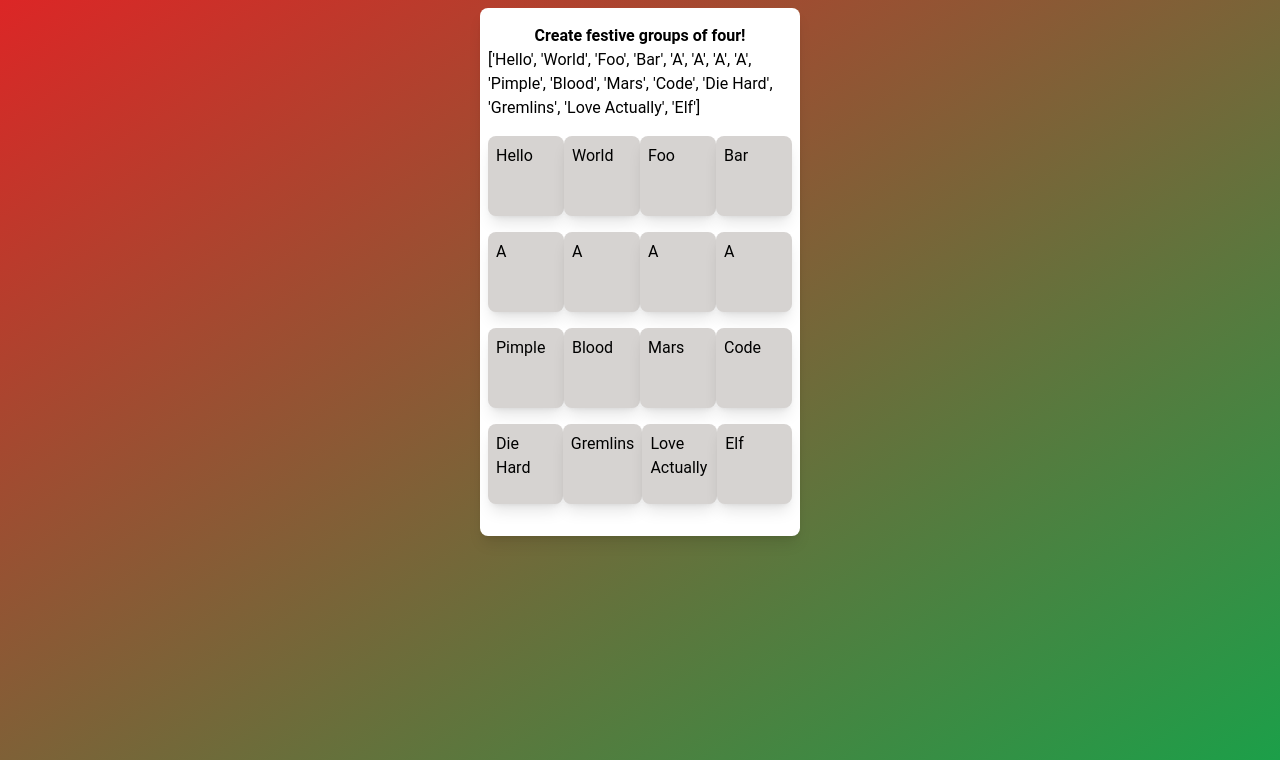
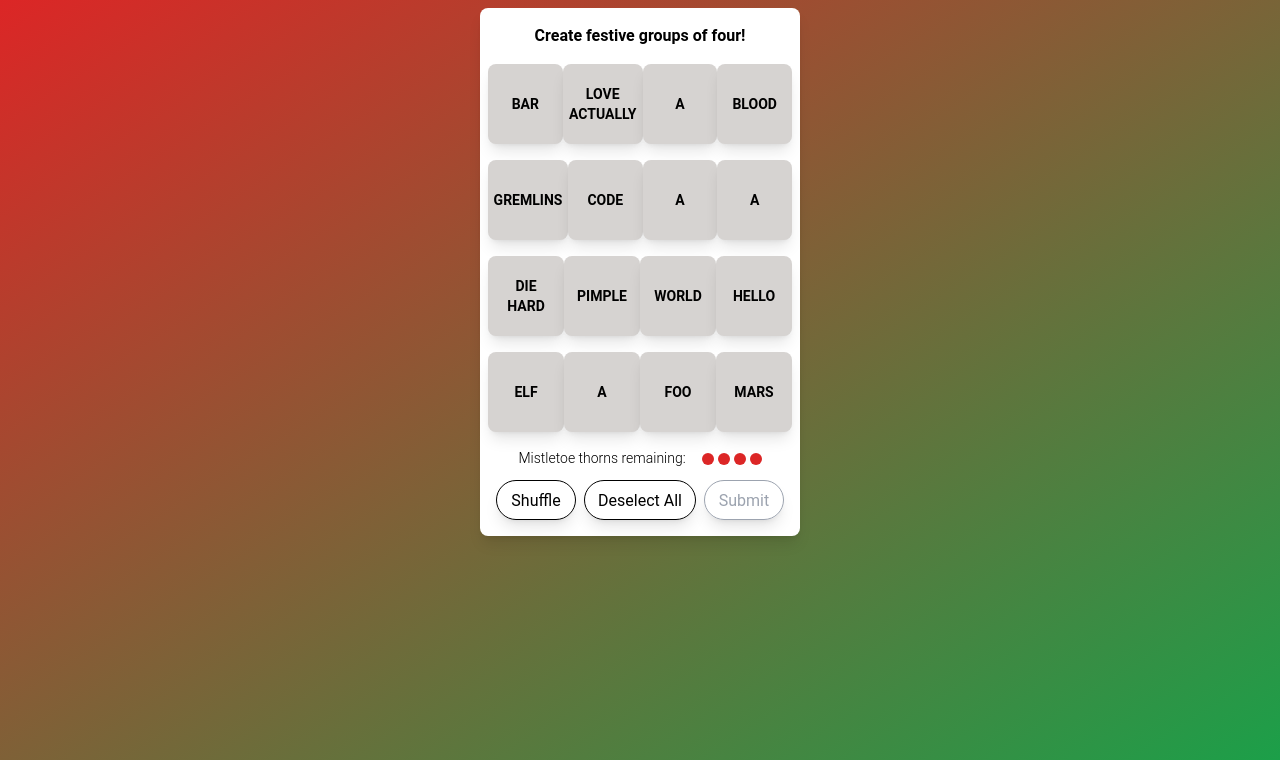
Before and after one commit to tbittner-cc/connecshuns, a Flask app: page / in a window 1280 px wide. Shown: the top 760 px of the page. Run offline with Flask 3, Linux system fonts and the light colour scheme; some libraries are stand-ins or nearby versions.

Commit message:
Created initial UI.

```diff
--- a/app.py
+++ b/app.py
@@ -11,14 +11,18 @@
         'Hello', 'World', 'Foo', 'Bar', 'A', 'A', 'A', 'A', 'Pimple', 'Blood',
         'Mars', 'Code', 'Die Hard', 'Gremlins', 'Love Actually', 'Elf'
     ]
-    #words = ['Mars', 'Code', 'Pimple', 'Blood']
+
     categories = [
         'Words Used in Programming', 'Letters Starting with A',
         'Non-Christmas Red Things', 'Christmas Movies'
     ]
 
-    # random.shuffle(words)
-    return render_template('index.html', words=words)
+    mistakes_remaining = 4
+
+    random.shuffle(words)
+    return render_template('index.html',
+                           words=words,
+                           mistakes_remaining=mistakes_remaining)
 
 
 if __name__ == '__main__':
--- a/templates/index.html
+++ b/templates/index.html
@@ -5,24 +5,40 @@
     <div class="font-bold text-center">
       Create festive groups of four!
     </div>
-    <div>{{ words }}</div>
-    <div class="buttons">
+    <div class="tiles">
     {% for word in words %}
     {% if loop.index % 4 == 1 %}
     <div class="my-4 flex justify-between">
-      <div class="bg-stone-300 rounded-lg shadow-lg p-2 w-20 h-20">
-        {{ word }}
-      </div>
+    {% include 'word_tile.html' %}
     {% elif loop.index % 4 == 0 %}
-      <div class="bg-stone-300 rounded-lg shadow-lg p-2 w-20 h-20">
-        {{ word }}
-      </div>
+    {% include 'word_tile.html' %}
     </div>
     {% else %}
-      <div class="bg-stone-300 rounded-lg shadow-lg p-2 w-20 h-20">
-        {{ word }}
-      </div>
+    {% include 'word_tile.html' %}
     {% endif %}
     {% endfor %}
   </div>
+  <div class="flex mt-2 justify-center">
+    <div class="font-light text-sm mr-4">Mistletoe thorns remaining:</div>
+    <div class="mistakes">
+      {% for i in range(mistakes_remaining) %}
+      <div class="w-3 h-3 bg-red-600 rounded-full inline-block">
+      </div>
+      {% endfor %}
+    </div>
+  </div>
+  <div class="flex justify-center mt-2">
+    <button class="mx-1 border border-black rounded-full shadow-lg p-2
+      w-20 h-10">
+      Shuffle
+    </button>
+    <button class="mx-1 border border-black rounded-full shadow-lg p-2
+      w-28 h-10">
+      Deselect All
+    </button>
+    <button class="mx-1 border border-black rounded-full shadow-lg p-2
+      w-20 h-10 disabled:text-gray-400 disabled:border-gray-400" disabled>
+      Submit
+    </button>
+  </div>
 {% endblock %}
--- /dev/null
+++ b/templates/word_tile.html
@@ -0,0 +1,6 @@
+<button _="on click toggle between .bg-stone-300 and .bg-stone-600
+  toggle between .text-black and .text-white"
+  class="bg-stone-300 text-black rounded-lg shadow-lg p-2 w-20 h-20
+  font-bold uppercase text-sm text-center flex items-center justify-center">
+  {{ word }}
+</button>
```
